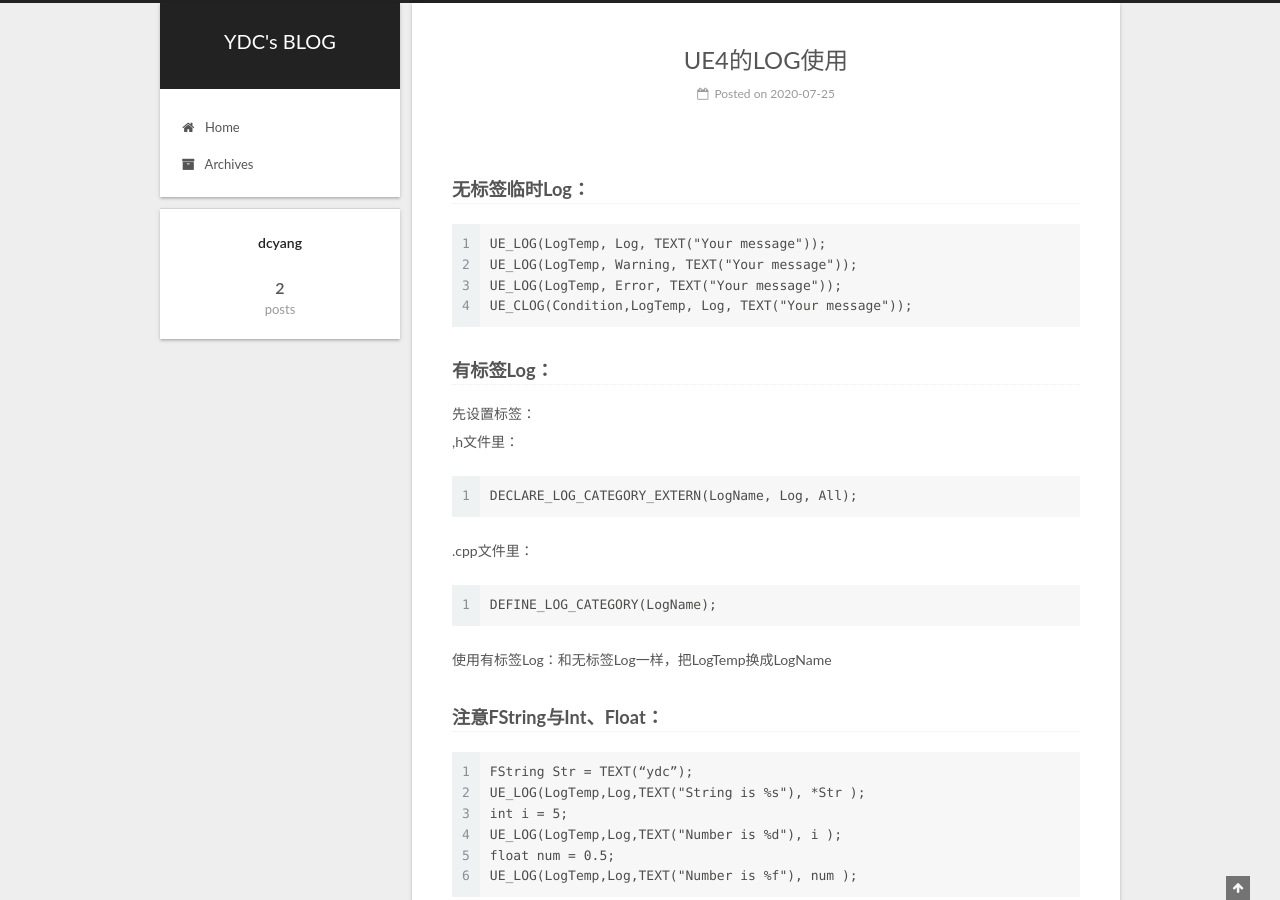
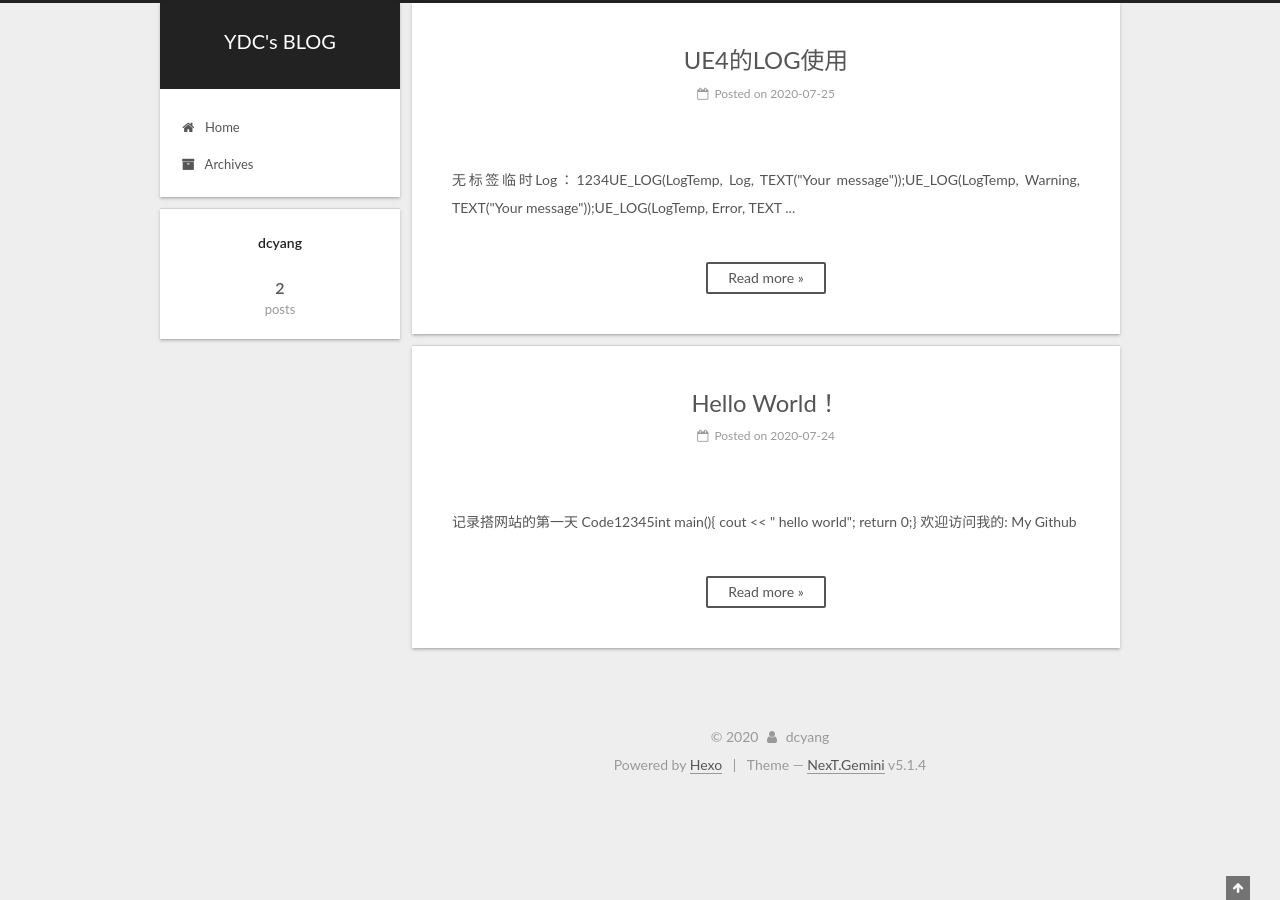
Before and after one commit to ydc258ttbaby/ydc258ttbaby.github.io, a plain HTML site: page index.html in a window 1280 px wide. Shown: the top 900 px of the page. After the commit the page ends 800 px from the top, so only its background shows below. Drawn offline with Linux system fonts and the light colour scheme.

Commit message:
Site updated: 2020-07-25 11:10:39

```diff
--- a/css/main.css
+++ b/css/main.css
@@ -1823,7 +1823,7 @@ pre .javascript .function {
   width: 4px;
   height: 4px;
   border-radius: 50%;
-  background: #26ffc3;
+  background: #ffffc4;
 }
 .links-of-blogroll {
   font-size: 13px;
--- a/index.html
+++ b/index.html
@@ -300,15 +300,15 @@
 
 
 
-            <h3 id="无标签临时Log："><a href="#无标签临时Log：" class="headerlink" title="无标签临时Log："></a>无标签临时Log：</h3><figure class="highlight plain"><table><tr><td class="gutter"><pre><span class="line">1</span><br><span class="line">2</span><br><span class="line">3</span><br><span class="line">4</span><br></pre></td><td class="code"><pre><span class="line">UE_LOG(LogTemp, Log, TEXT(&quot;Your message&quot;));</span><br><span class="line">UE_LOG(LogTemp, Warning, TEXT(&quot;Your message&quot;));</span><br><span class="line">UE_LOG(LogTemp, Error, TEXT(&quot;Your message&quot;));</span><br><span class="line">UE_CLOG(Condition,LogTemp, Log, TEXT(&quot;Your message&quot;));</span><br></pre></td></tr></table></figure>
-<h3 id="有标签Log："><a href="#有标签Log：" class="headerlink" title="有标签Log："></a>有标签Log：</h3><p>先设置标签：<br>,h文件里：</p>
-<figure class="highlight plain"><table><tr><td class="gutter"><pre><span class="line">1</span><br></pre></td><td class="code"><pre><span class="line">DECLARE_LOG_CATEGORY_EXTERN(LogName, Log, All);</span><br></pre></td></tr></table></figure>
-<p>.cpp文件里：</p>
-<figure class="highlight plain"><table><tr><td class="gutter"><pre><span class="line">1</span><br></pre></td><td class="code"><pre><span class="line">DEFINE_LOG_CATEGORY(LogName);</span><br></pre></td></tr></table></figure>
-<p>使用有标签Log：和无标签Log一样，把LogTemp换成LogName</p>
-<h3 id="注意FString与Int、Float："><a href="#注意FString与Int、Float：" class="headerlink" title="注意FString与Int、Float："></a>注意FString与Int、Float：</h3><figure class="highlight plain"><table><tr><td class="gutter"><pre><span class="line">1</span><br><span class="line">2</span><br><span class="line">3</span><br><span class="line">4</span><br><span class="line">5</span><br><span class="line">6</span><br></pre></td><td class="code"><pre><span class="line">FString Str &#x3D; TEXT(“ydc”);</span><br><span class="line">UE_LOG(LogTemp,Log,TEXT(&quot;String is %s&quot;), *Str );</span><br><span class="line">int i &#x3D; 5;</span><br><span class="line">UE_LOG(LogTemp,Log,TEXT(&quot;Number is %d&quot;), i );</span><br><span class="line">float num &#x3D; 0.5;</span><br><span class="line">UE_LOG(LogTemp,Log,TEXT(&quot;Number is %f&quot;), num );</span><br></pre></td></tr></table></figure>
-
-
+          无标签临时Log：1234UE_LOG(LogTemp, Log, TEXT(&quot;Your message&quot;));UE_LOG(LogTemp, Warning, TEXT(&quot;Your message&quot;));UE_LOG(LogTemp, Error, TEXT
+          ...
+          <!--noindex-->
+          <div class="post-button text-center">
+            <a class="btn" href="/2020/07/25/first-blog/#more" rel="contents">
+              Read more &raquo;
+            </a>
+          </div>
+          <!--/noindex-->
 
 
     </div>
@@ -426,11 +426,18 @@
 
 
 
-            <p>记录搭网站的第一天</p>
-<h2 id="Code"><a href="#Code" class="headerlink" title="Code"></a>Code</h2><figure class="highlight bash"><table><tr><td class="gutter"><pre><span class="line">1</span><br><span class="line">2</span><br><span class="line">3</span><br><span class="line">4</span><br><span class="line">5</span><br></pre></td><td class="code"><pre><span class="line">int main()</span><br><span class="line">&#123;</span><br><span class="line">	cout &lt;&lt; <span class="string">" hello world"</span>;</span><br><span class="line">	<span class="built_in">return</span> 0;</span><br><span class="line">&#125;</span><br></pre></td></tr></table></figure>
-<p>欢迎访问我的: <a href="https://github.com/ydc258ttbaby" target="_blank" rel="noopener">My Github</a></p>
+          记录搭网站的第一天
+Code12345int main()&#123;	cout &lt;&lt; " hello world";	return 0;&#125;
+欢迎访问我的: My Github
 
 
+          <!--noindex-->
+          <div class="post-button text-center">
+            <a class="btn" href="/2020/07/24/hello-world/#more" rel="contents">
+              Read more &raquo;
+            </a>
+          </div>
+          <!--/noindex-->
 
 
     </div>
```
